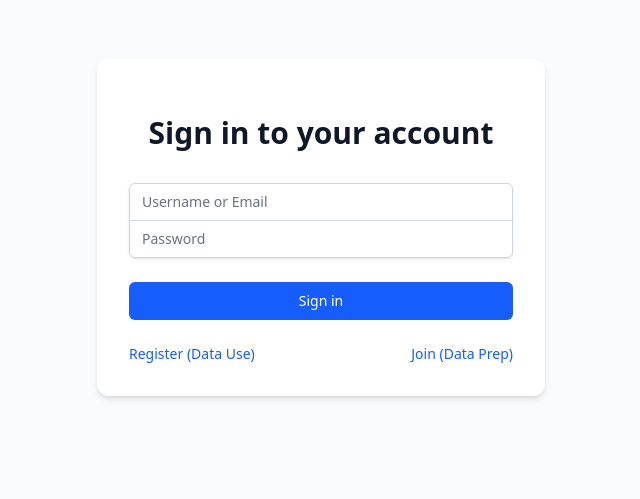
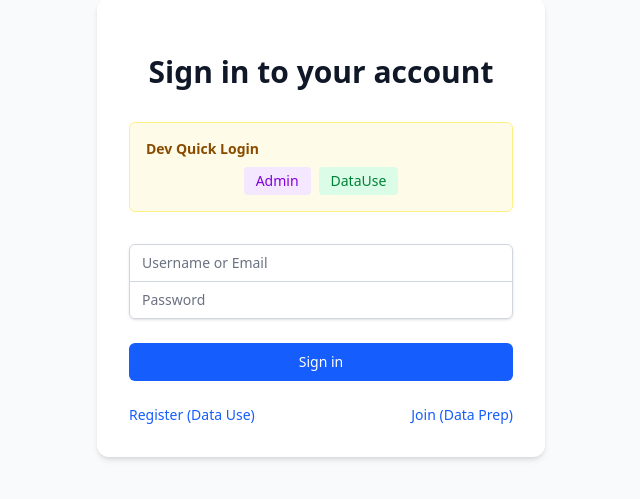
Before and after one commit to MorphoAid/MorphoAid-Frontend, a Vue app in the folder frontend/: page /login in a window 1280 px wide. Shown: the part 173-672 px from the top of the page, without its empty margins (319-959 px from the left). Built offline with nearby package versions, Linux system fonts and the light colour scheme; no server answers.

Commit message:
chore(ui-auth): add dev quick-login buttons

```diff
--- a/frontend/src/features/auth/views/Login.vue
+++ b/frontend/src/features/auth/views/Login.vue
@@ -6,6 +6,16 @@
           Sign in to your account
         </h2>
       </div>
+
+      <!-- Dev Quick Login (Only in development mode) -->
+      <div v-if="isDev" class="mt-4 p-4 bg-yellow-50 border border-yellow-200 rounded-md text-sm mb-4">
+        <p class="font-semibold text-yellow-800 mb-2">Dev Quick Login</p>
+        <div class="flex gap-2 justify-center">
+          <button @click="fillDevAdmin" type="button" class="bg-purple-100 text-purple-700 font-medium px-3 py-1 rounded hover:bg-purple-200 transition">Admin</button>
+          <button @click="fillDevDataUse" type="button" class="bg-green-100 text-green-700 font-medium px-3 py-1 rounded hover:bg-green-200 transition">DataUse</button>
+        </div>
+      </div>
+
       <form class="mt-8 space-y-6" @submit.prevent="handleLogin">
 
         <div v-if="errorMsg" class="bg-red-100 border border-red-400 text-red-700 px-4 py-3 rounded relative" role="alert">
@@ -66,6 +76,17 @@ const form = reactive({
 const loading = ref(false);
 const errorMsg = ref('');
 
+// Dev mode quick fills
+const isDev = import.meta.env.DEV;
+const fillDevAdmin = () => {
+  form.username = 'admin@test.com';
+  form.password = 'Admin123!';
+};
+const fillDevDataUse = () => {
+  form.username = 'sample@datause.local';
+  form.password = 'Pass1234!';
+};
+
 const handleLogin = async () => {
   errorMsg.value = '';
 
```
